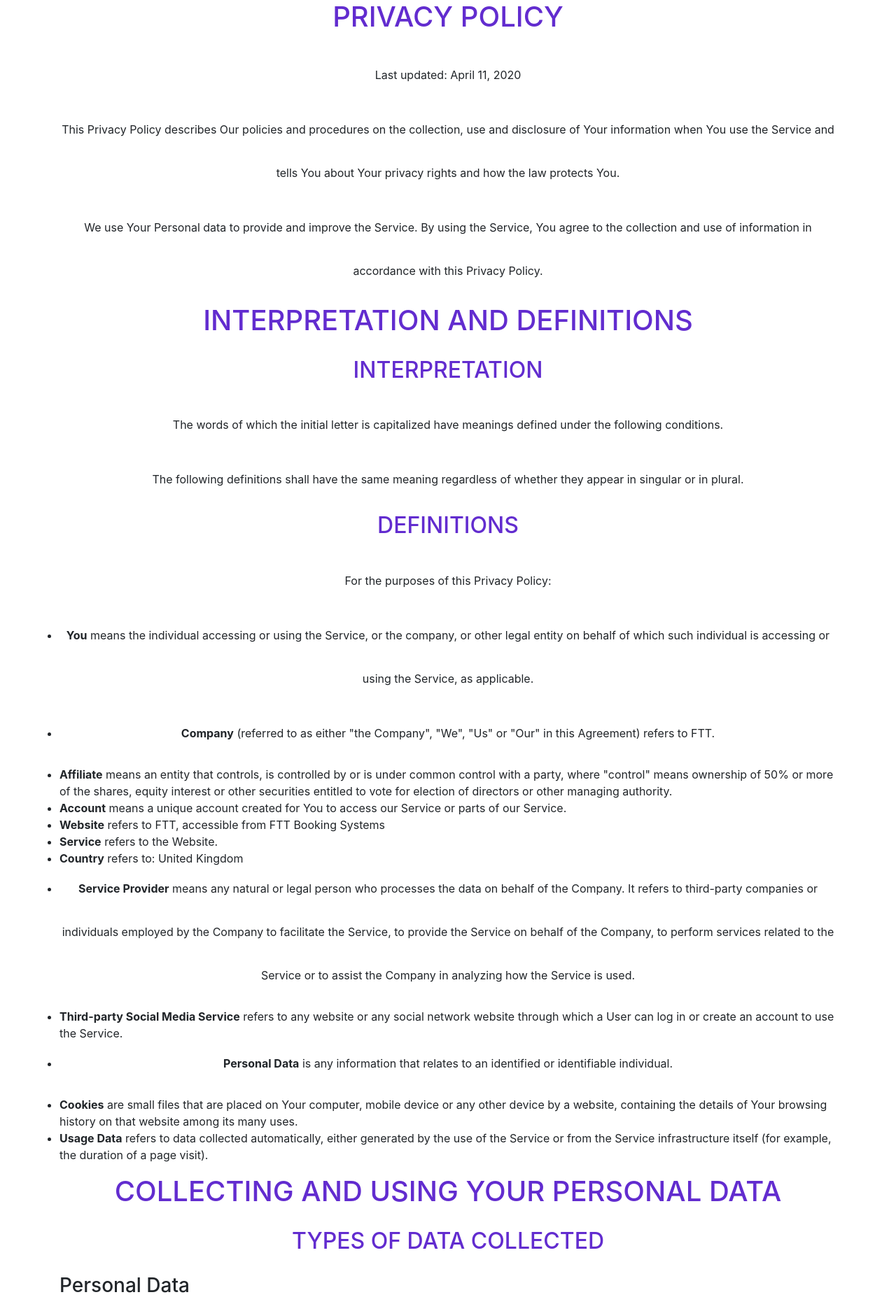
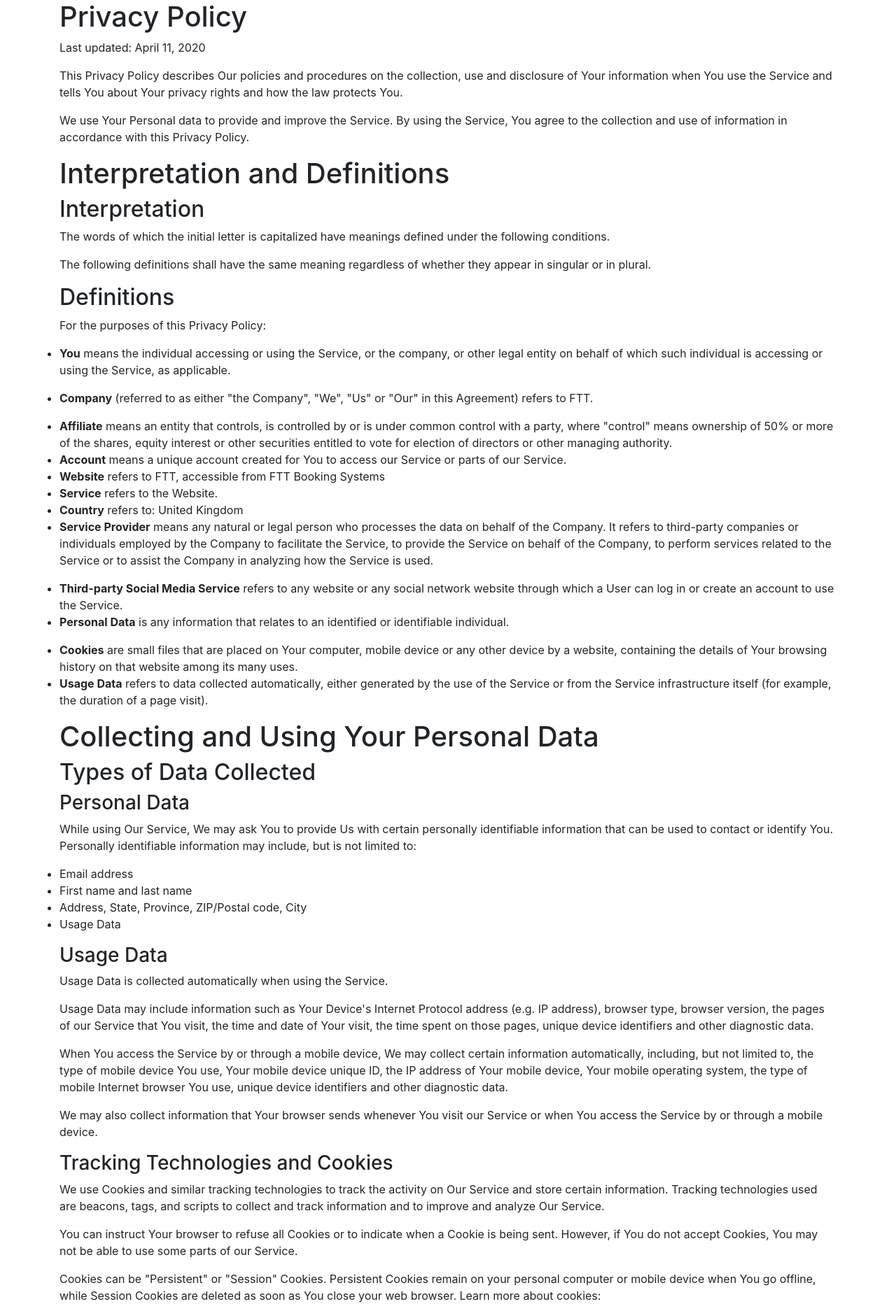
Before and after one commit to Hamad-Kashmiri-University/FabrikamLtd, a Django app: page /privacy in a window 1280 px wide. Shown: the part 95-1959 px from the top of the page at 70% size. Run offline with Django 3.2, Linux system fonts and the light colour scheme; some libraries are stand-ins or nearby versions.

```diff
--- a/Bookings/static/Bookings/termsprivacy.css
+++ /dev/null
@@ -1,37 +0,0 @@
-h1 {
-    display: block;
-    margin-left: auto;
-    margin-right: auto;
-    text-align: center;
-    line-height: 62px;
-    position: relative;
-    z-index: 0;
-    padding-bottom: 20px;
-    color: #622CCF;
-    text-transform: uppercase;
-    font-size: 2.9rem;
-}
-
-h2 {
-    display: block;
-    margin-left: auto;
-    margin-right: auto;
-    text-align: center;
-    line-height: 62px;
-    position: relative;
-    z-index: 0;
-    padding-bottom: 20px;
-    color: #622CCF;
-    text-transform: uppercase;
-    font-size: 2rem;
-}
-
-p {
-    display: block;
-    margin-left: auto;
-    margin-right: auto;
-    text-align: center;
-    line-height: 62px;
-    position: relative;
-    z-index: 0;
-}
--- a/home/templates/home/terms.html
+++ b/home/templates/home/terms.html
@@ -33,11 +33,6 @@
 <p>Your access to and use of the Service is conditioned on Your acceptance of and compliance with these Terms and Conditions. These Terms and Conditions apply to all visitors, users and others who access or use the Service.</p>
 <p>By accessing or using the Service You agree to be bound by these Terms and Conditions. If You disagree with any part of these Terms and Conditions then You may not access the Service.</p>
 <p>Your access to and use of the Service is also conditioned on Your acceptance of and compliance with the Privacy Policy of the Company. Our Privacy Policy describes Our policies and procedures on the collection, use and disclosure of Your personal information when You use the Application or the Website and tells You about Your privacy rights and how the law protects You. Please read Our Privacy Policy carefully before using Our Service.</p>
-
-
-
-
-
 
 
 
```
